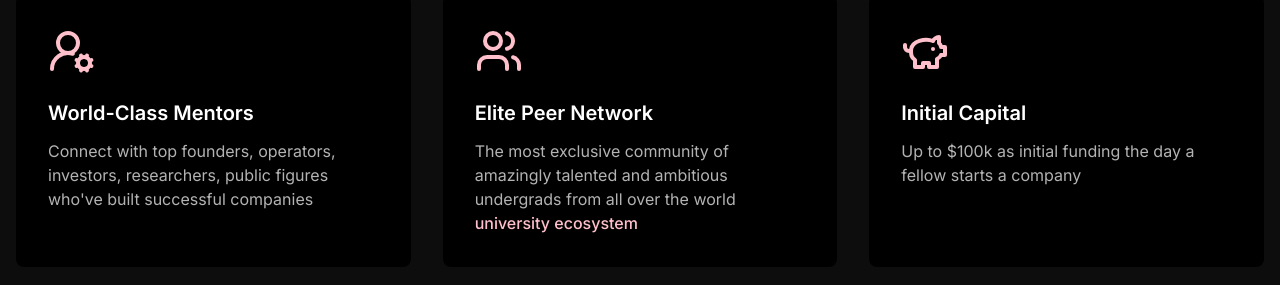
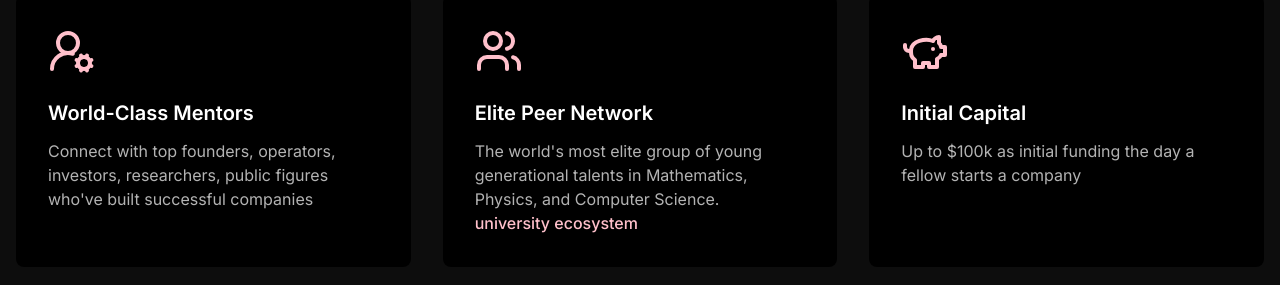
Before and after one commit to Uzbyr/Pareto-House, a React (Vite) app: page / in a window 1280 px wide. Shown: the part 1731-2016 px from the top of the page. Built offline with nearby package versions, Linux system fonts and the light colour scheme; the HTML template or start-up script is replaced by a standard one.

Commit message:
Update fellowship perks description
Updates the description of the elite peer network perk in the FellowshipPerks component.

```diff
--- a/src/components/FellowshipPerks.tsx
+++ b/src/components/FellowshipPerks.tsx
@@ -17,6 +17,7 @@ import {
   DialogTitle,
   DialogDescription,
 } from "./ui/dialog";
+
 const targetUniversities = {
   "United States": [
     "Harvard University",
@@ -64,6 +65,7 @@ const targetUniversities = {
     "Hebrew University of Jerusalem",
   ],
 };
+
 const perks = [
   {
     icon: <UserRoundCog className="w-12 h-12 text-pareto-pink" />,
@@ -75,7 +77,7 @@ const perks = [
     icon: <Users className="w-12 h-12 text-pareto-pink" />,
     title: "Elite Peer Network",
     description:
-      "The most exclusive community of amazingly talented and ambitious undergrads from all over the world",
+      "The world's most elite group of young generational talents in Mathematics, Physics, and Computer Science.",
   },
   {
     icon: <PiggyBank className="w-12 h-12 text-pareto-pink" />,
@@ -96,6 +98,7 @@ const perks = [
       "Access to internships at the most competitive startups in Silicon Valley and connections with people who can transform your career trajectory",
   },
 ];
+
 const FellowshipPerks = () => {
   const [showUniversities, setShowUniversities] = useState(false);
   return (
@@ -235,4 +238,5 @@ const FellowshipPerks = () => {
     </div>
   );
 };
+
 export default FellowshipPerks;
```
